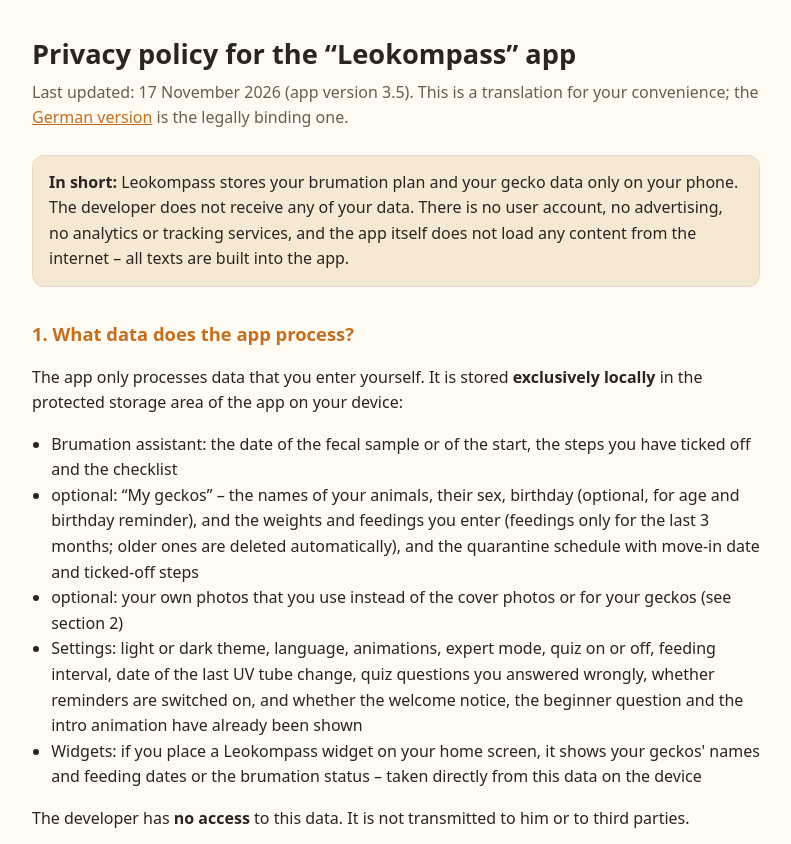
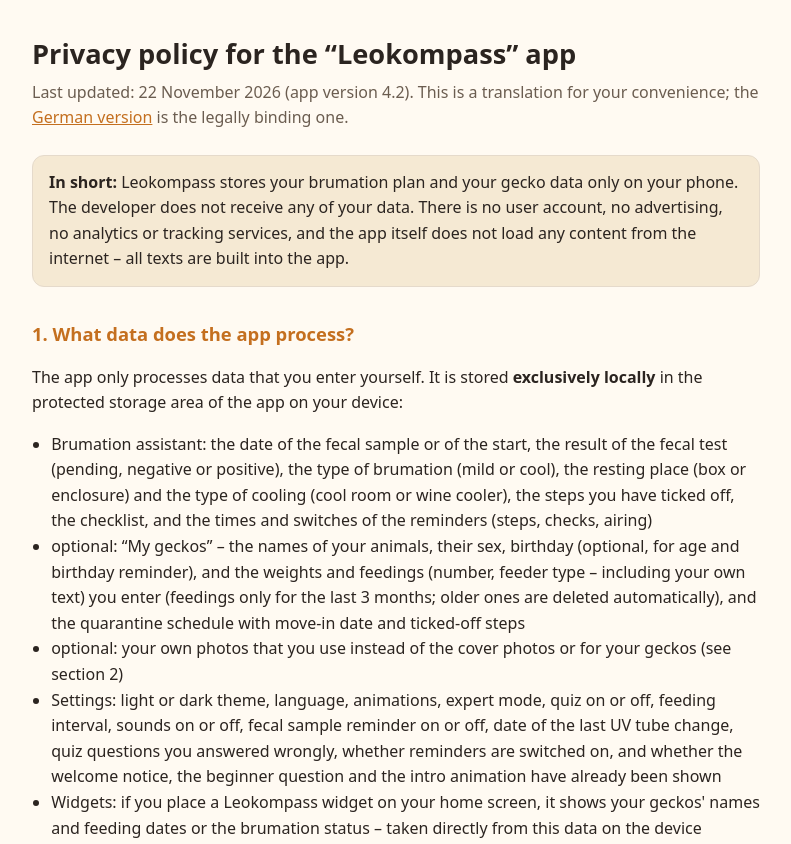
Before and after one commit to L0gix3/leokompass, a plain HTML site: page datenschutz-en.html in a window 1280 px wide. Shown: the top 844 px of the page, without its empty margins (244-1035 px from the left). Drawn offline with Linux system fonts and the light colour scheme.

Commit message:
Webseite auf Stand 4.2: datenschutz-en.html
Co-Authored-By: Claude Opus 5.5 <noreply@anthropic.com>

```diff
--- a/datenschutz-en.html
+++ b/datenschutz-en.html
@@ -28,7 +28,7 @@
 <body>
 <main>
 <h1>Privacy policy for the “Leokompass” app</h1>
-<p class="stand">Last updated: 17 November 2026 (app version 3.5). This is a translation for your convenience;
+<p class="stand">Last updated: 22 November 2026 (app version 4.2). This is a translation for your convenience;
 the <a href="datenschutz.html">German version</a> is the legally binding one.</p>
 
 <div class="kasten">
@@ -41,10 +41,10 @@ the <a href="datenschutz.html">German version</a> is the legally binding one.</p
 <p>The app only processes data that you enter yourself. It is stored <strong>exclusively locally</strong> in the
 protected storage area of the app on your device:</p>
 <ul>
-  <li>Brumation assistant: the date of the fecal sample or of the start, the steps you have ticked off and the checklist</li>
-  <li>optional: “My geckos” – the names of your animals, their sex, birthday (optional, for age and birthday reminder), and the weights and feedings you enter (feedings only for the last 3 months; older ones are deleted automatically), and the quarantine schedule with move-in date and ticked-off steps</li>
+  <li>Brumation assistant: the date of the fecal sample or of the start, the result of the fecal test (pending, negative or positive), the type of brumation (mild or cool), the resting place (box or enclosure) and the type of cooling (cool room or wine cooler), the steps you have ticked off, the checklist, and the times and switches of the reminders (steps, checks, airing)</li>
+  <li>optional: “My geckos” – the names of your animals, their sex, birthday (optional, for age and birthday reminder), and the weights and feedings (number, feeder type – including your own text) you enter (feedings only for the last 3 months; older ones are deleted automatically), and the quarantine schedule with move-in date and ticked-off steps</li>
   <li>optional: your own photos that you use instead of the cover photos or for your geckos (see section 2)</li>
-  <li>Settings: light or dark theme, language, animations, expert mode, quiz on or off, feeding interval, date of the last UV tube change, quiz questions you answered wrongly, whether reminders are switched on, and whether the welcome notice, the beginner question and the intro animation have already been shown</li>
+  <li>Settings: light or dark theme, language, animations, expert mode, quiz on or off, feeding interval, sounds on or off, fecal sample reminder on or off, date of the last UV tube change, quiz questions you answered wrongly, whether reminders are switched on, and whether the welcome notice, the beginner question and the intro animation have already been shown</li>
   <li>Widgets: if you place a Leokompass widget on your home screen, it shows your geckos' names and feeding dates or the brumation status – taken directly from this data on the device</li>
 </ul>
 <p>The developer has <strong>no access</strong> to this data. It is not transmitted to him or to third parties.</p>
@@ -67,6 +67,8 @@ into one file and load it back later. You choose the location and file name your
 the app only gets access to this one file. The file is not encrypted – keep it the way you want to keep your data.
 When restoring, the data on the device is replaced by the backup. The app does not transmit anything to the developer or third parties.</p>
 
+
+<p><strong>Questions and feedback by email:</strong> via “Report a bug / idea” or – if the search finds nothing – “Send question by email”, the app opens your email app with a pre-filled text (for the search: your search query). The app itself sends nothing. Only when you send the email yourself do I receive your email address and the content. I use both only to reply and to improve the app, and I delete the email once it is no longer needed for that.</p>
 <h2>4. Links to websites</h2>
 <p>The app contains links to the websites of its sources (e.g. German Animal Welfare Federation, RSPCA, ReptiFiles, Wikipedia,
 www.der-leopardgecko.de; full list under "More" → "Sources").
@@ -76,7 +78,7 @@ IP address transmitted to the operator of that website. That operator's privacy
 <h2>5. Permissions</h2>
 <table>
   <tr><th>Permission</th><th>What for</th></tr>
-  <tr><td>Notifications</td><td>Reminders for the brumation and quarantine steps, for feeding and for changing the UV tube – only if you allow it</td></tr>
+  <tr><td>Notifications</td><td>Reminders for the brumation steps (including checks and airing) and quarantine steps, for feeding, for changing the UV tube and for gecko birthdays – only if you allow it</td></tr>
   <tr><td>Run at startup</td><td>Rescheduling reminders after the device restarts</td></tr>
   <tr><td>Google Play Billing</td><td>voluntary donations via Google Play</td></tr>
   <tr><td>Internet, network state</td><td>required by the Google Play component for donations; the app itself does not transmit any data this way</td></tr>
@@ -103,7 +105,7 @@ until you delete them yourself.</p>
 
 <h2>8. Legal basis</h2>
 <p>To the extent that the controller processes any data at all, this is done to provide the app features
-you use (Art. 6(1)(b) GDPR).</p>
+you use (Art. 6(1)(b) GDPR). Emails you send me are processed on the basis of my legitimate interest in answering your request and improving the app (Art. 6(1)(f) GDPR).</p>
 
 <h2>9. Your rights</h2>
 <p>Under the GDPR you have the right of access, rectification, erasure, restriction of processing,
```
